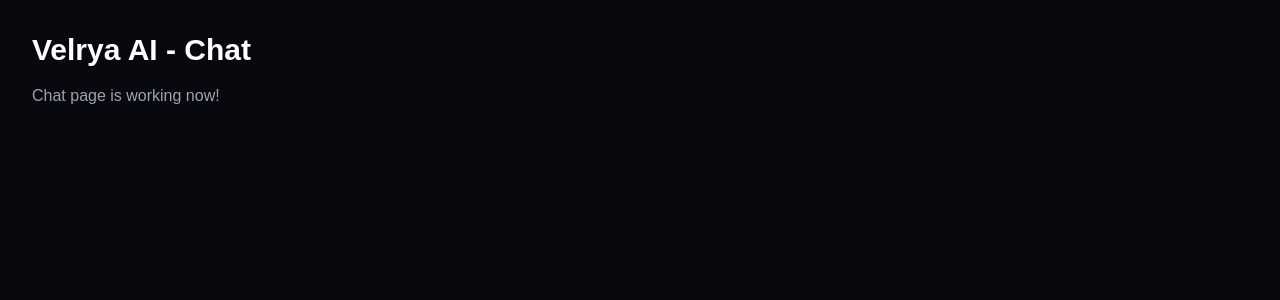
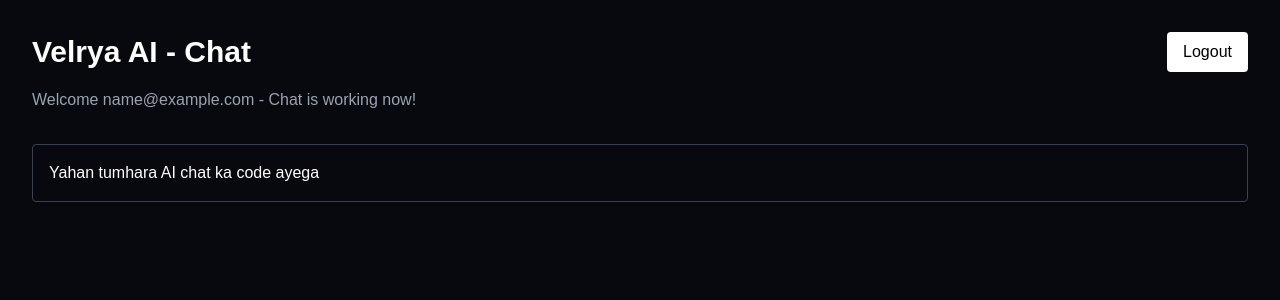
Before and after one commit to rji286132-commits/Velrya-Ai, a Next.js app: page /chat in a window 1280 px wide. Shown: the top 300 px of the page. Built offline with nearby package versions, Linux system fonts and the light colour scheme; sample sign-in values are in the browser's storage.

Commit message:
Update page.tsx

```diff
--- a/app/chat/page.tsx
+++ b/app/chat/page.tsx
@@ -4,17 +4,35 @@
 
 export default function Chat() {
   const router = useRouter();
-  const [message, setMessage] = useState('');
+  const [user, setUser] = useState<any>(null);
 
-  useEffect(()=>{
-    const u = JSON.parse(localStorage.getItem('user')||'{}');
-    if(!u.email) router.push('/login');
-  },[]);
+  useEffect(() => {
+    const u = JSON.parse(localStorage.getItem('user') || '{}');
+    if (!u.email) {
+      router.push('/login');
+    } else {
+      setUser(u);
+    }
+  }, [router]);
+
+  const logout = () => {
+    localStorage.removeItem('user');
+    router.push('/login');
+  };
+
+  if (!user) return <div className="min-h-screen bg-[#08080f] text-white p-8">Loading...</div>;
 
   return (
     <div className="min-h-screen bg-[#08080f] text-white p-8">
-      <h1 className="text-3xl font-bold">Velrya AI - Chat</h1>
-      <p className="mt-4 text-gray-400">Chat page is working now!</p>
+      <div className="flex justify-between items-center">
+        <h1 className="text-3xl font-bold">Velrya AI - Chat</h1>
+        <button onClick={logout} className="bg-white text-black px-4 py-2 rounded">Logout</button>
+      </div>
+      <p className="mt-4 text-gray-400">Welcome {user.email} - Chat is working now!</p>
+
+      <div className="mt-8 border border-gray-700 rounded p-4">
+        <p>Yahan tumhara AI chat ka code ayega</p>
+      </div>
     </div>
-  )
+  );
 }
```
